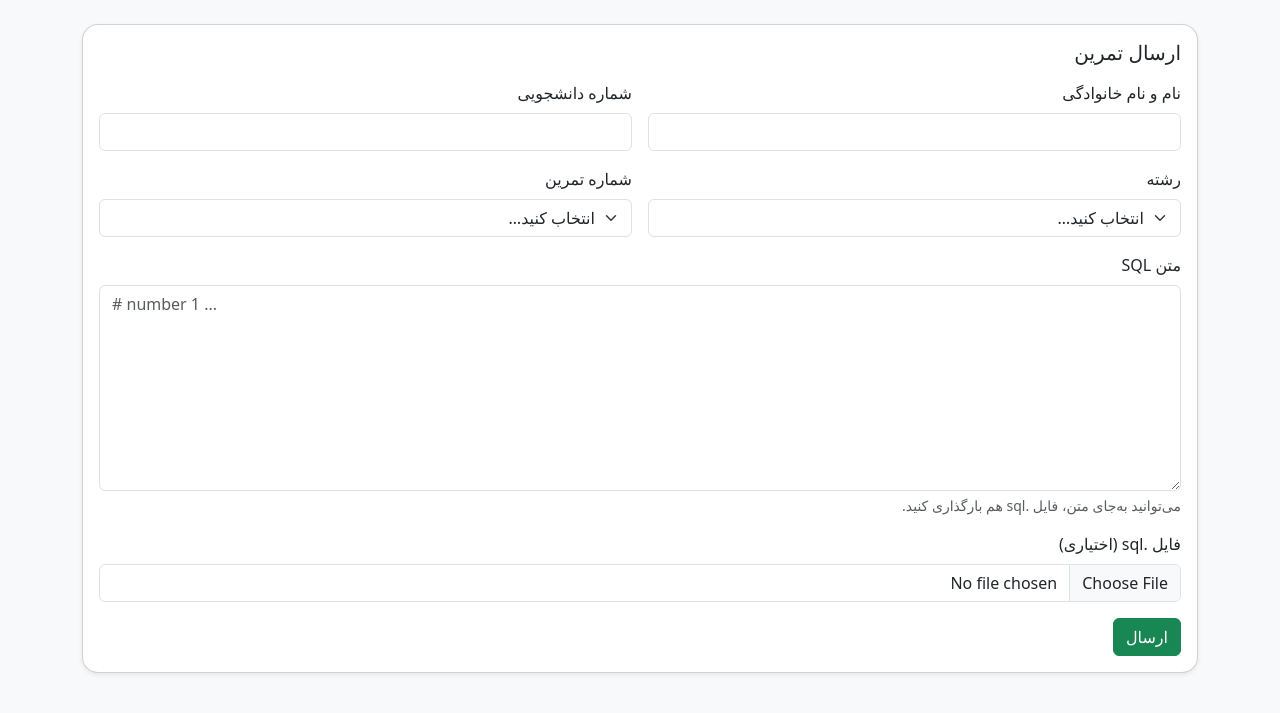
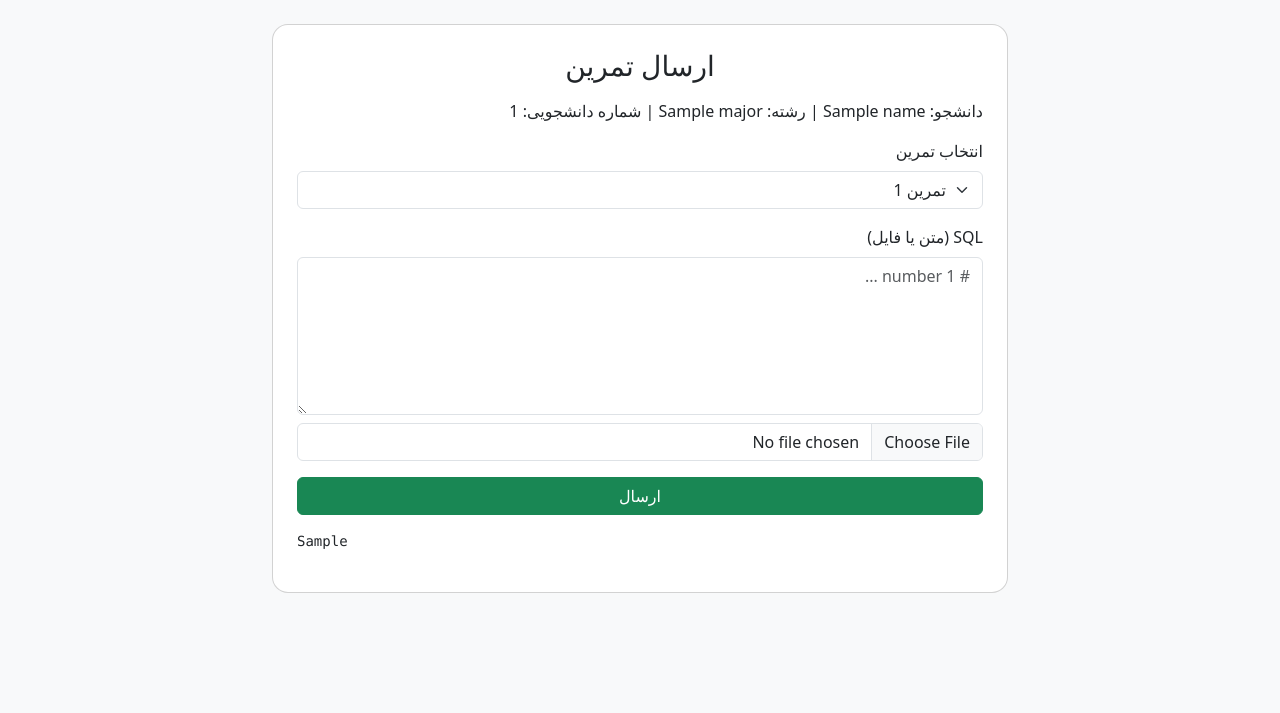
Before and after one commit to milad-ai/db_flask, a Flask app: template templates/submit.html in a window 1280 px wide. Shown: the part 56-769 px from the top of the page. Run offline with Flask 3, Linux system fonts and the light colour scheme; the template is opened without the code that fills it: most values are stand-ins (such as "Sample title", 1, 10 or a date in 2020).

Commit message:
Update submit.html

```diff
--- a/templates/submit.html
+++ b/templates/submit.html
@@ -1,52 +1,29 @@
-{% extends 'base.html' %}
+
+{% extends "base.html" %}
 {% block content %}
-<div class="card shadow-sm">
-  <div class="card-body">
-    <h1 class="h5 mb-3">ارسال تمرین</h1>
-    <form method="post" enctype="multipart/form-data" class="row g-3">
-      <div class="col-md-6">
-        <label class="form-label">نام و نام خانوادگی</label>
-        <input name="name" class="form-control" required>
-      </div>
-      <div class="col-md-6">
-        <label class="form-label">شماره دانشجویی</label>
-        <input name="student_id" class="form-control" required>
-      </div>
-      <div class="col-md-6">
-        <label class="form-label">رشته</label>
-        <select name="major" class="form-select" required>
-          <option value="" selected disabled>انتخاب کنید…</option>
-          {% for m in majors %}
-            <option value="{{ m }}">{{ m }}</option>
-          {% endfor %}
-        </select>
-      </div>
-      <div class="col-md-6">
-        <label class="form-label">شماره تمرین</label>
-        <select name="hw" class="form-select" required>
-          <option value="" selected disabled>انتخاب کنید…</option>
-          {% for n in hw_numbers %}
-            <option value="{{ n }}">{{ n }}</option>
-          {% endfor %}
-        </select>
-      </div>
-      <div class="col-12">
-        <label class="form-label">متن SQL</label>
-        <textarea name="sql_text"
-          class="form-control"
-          rows="8"
-          placeholder="# number 1 ..."
-          style="direction: ltr; text-align: left;"></textarea>
-        <div class="form-text">می‌توانید به‌جای متن، فایل .sql هم بارگذاری کنید.</div>
-      </div>
-      <div class="col-12">
-        <label class="form-label">فایل .sql (اختیاری)</label>
-        <input type="file" name="sql_file" class="form-control" accept=".sql">
-      </div>
-      <div class="col-12">
-        <button class="btn btn-success">ارسال</button>
-      </div>
-    </form>
+<div class="row justify-content-center">
+  <div class="col-md-8">
+    <div class="card p-4">
+      <h3 class="mb-3 text-center">ارسال تمرین</h3>
+      <p>دانشجو: {{ name }} | رشته: {{ major }} | شماره دانشجویی: {{ student_id }}</p>
+      <form method="POST" enctype="multipart/form-data">
+        <div class="mb-3">
+          <label class="form-label">انتخاب تمرین</label>
+          <select name="hw" class="form-select">
+            {% for h in hw_numbers %}
+              <option value="{{ h }}">تمرین {{ h }}</option>
+            {% endfor %}
+          </select>
+        </div>
+        <div class="mb-3">
+          <label class="form-label">SQL (متن یا فایل)</label>
+          <textarea name="sql_text" class="form-control" rows="6" placeholder="# number 1 ..."></textarea>
+          <input type="file" name="sql_file" class="form-control mt-2">
+        </div>
+        <button type="submit" class="btn btn-success w-100">ارسال</button>
+      </form>
+      <pre class="mt-3">{{ welcome_md }}</pre>
+    </div>
   </div>
 </div>
 {% endblock %}
```
